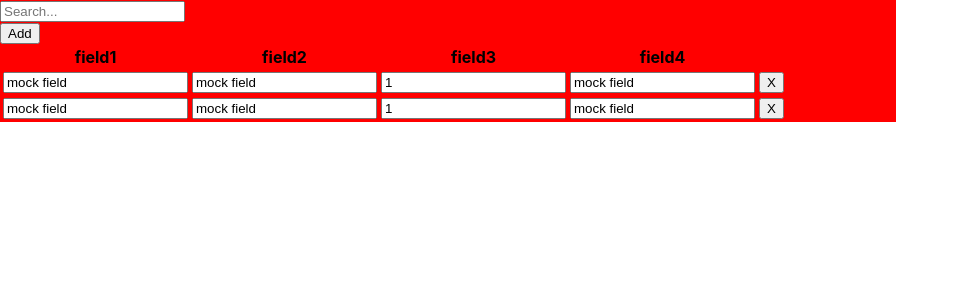
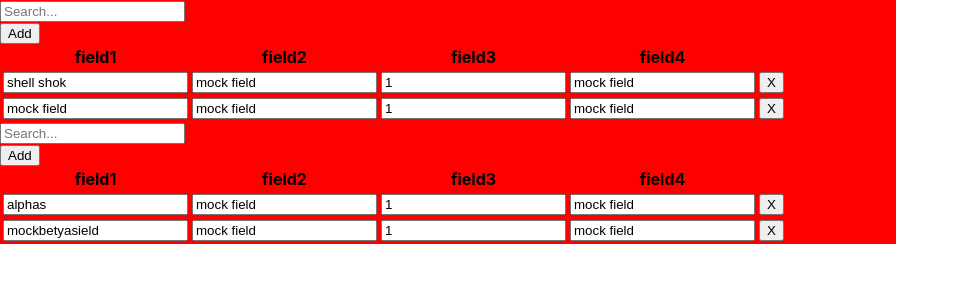
Before and after one commit to nicmarchini/lphie-app-v2, a React (Create React App) app in the folder frontend/: page / in a window 1280 px wide. Shown: the top 300 px of the page, without its empty margins (0-959 px from the left). Built offline with nearby package versions, Linux system fonts and the light colour scheme.

Commit message:
generalize ObjectsTable, create BrothersTable and ClassesTable

```diff
--- a/frontend/src/admin/Admin.js
+++ b/frontend/src/admin/Admin.js
@@ -1,11 +1,13 @@
-import ObjectsTable from "../components/EditableTable/ObjectsTable";
 import './Admin.css'
+import BrothersTable from './BrothersTable';
+import ClassesTable from './ClassesTable';
 
 function Admin() {
     return (
       <div className="container">
         {/* Header with inline css */}
-        <ObjectsTable/>
+        <BrothersTable/>
+        <ClassesTable/>
       </div>
     );
   }
--- /dev/null
+++ b/frontend/src/admin/BrothersTable.js
@@ -0,0 +1,48 @@
+import React from "react";
+import ObjectsTable from "../components/EditableTable/ObjectsTable";
+
+class BrothersTable extends React.Component {
+    constructor(props) {
+        super(props);
+
+        this.search_field = 'field1'
+        this.schema = [
+            'field1',
+            'field2',
+            'field3',
+            'field4'
+        ]
+        this.bro_obj = [
+            {
+                id: 1,
+                obj: {
+                    field1: 'shell shok',
+                    field2: 'mock field',
+                    field4: 1,
+                    field3: 'mock field'
+                }
+            },
+            {
+                id: 2,
+                obj: {
+                    field1: 'mock field',
+                    field2: 'mock field',
+                    field4: 1,
+                    field3: 'mock field'
+                }
+            }
+        ];
+    }
+
+    render() {
+        return (
+            <div>
+                <ObjectsTable   state_obj={this.bro_obj}
+                                searchField={this.search_field}
+                                schema={this.schema}/>
+            </div>
+        );
+    }
+}
+
+export default BrothersTable;
--- /dev/null
+++ b/frontend/src/admin/ClassesTable.js
@@ -0,0 +1,48 @@
+import React from "react";
+import ObjectsTable from "../components/EditableTable/ObjectsTable";
+
+class ClassesTable extends React.Component {
+    constructor(props) {
+        super(props);
+
+        this.search_field = 'field1'
+        this.schema = [
+            'field1',
+            'field2',
+            'field3',
+            'field4'
+        ]
+        this.classes_obj = [
+            {
+                id: 1,
+                obj: {
+                    field1: 'alphas',
+                    field2: 'mock field',
+                    field4: 1,
+                    field3: 'mock field'
+                }
+            },
+            {
+                id: 2,
+                obj: {
+                    field1: 'mockbetyasield',
+                    field2: 'mock field',
+                    field4: 1,
+                    field3: 'mock field'
+                }
+            }
+        ];
+    }
+
+    render() {
+        return (
+            <div>
+                <ObjectsTable   state_obj={this.classes_obj}
+                                searchField={this.search_field}
+                                schema={this.schema}/>
+            </div>
+        );
+    }
+}
+
+export default ClassesTable;
--- a/frontend/src/components/EditableTable/ObjectsTable.js
+++ b/frontend/src/components/EditableTable/ObjectsTable.js
@@ -3,39 +3,14 @@ import SearchBar from '../SearchBar/SearchBar';
 import EditableTable from './EditableTable';
 
 class ObjectsTable extends React.Component {
-
     constructor(props) {
       super(props);
 
-      this.search_field = 'field1'
+      this.search_field = props.searchField
       this.state = {};
       this.state.filterText = "";
-      this.state.schema = [
-          'field1',
-          'field2',
-          'field3',
-          'field4'
-      ]
-      this.state.objects = [
-        {
-            id: 1,
-            obj: {
-                field1: 'mock field',
-                field2: 'mock field',
-                field4: 1,
-                field3: 'mock field'
-            }
-        },
-        {
-            id: 2,
-            obj: {
-                field1: 'mock field',
-                field2: 'mock field',
-                field4: 1,
-                field3: 'mock field'
-            }
-        }
-      ];
+      this.state.schema = props.schema
+      this.state.objects = props.state_obj;
     }
 
     handleUserInput(filterText) {
```
